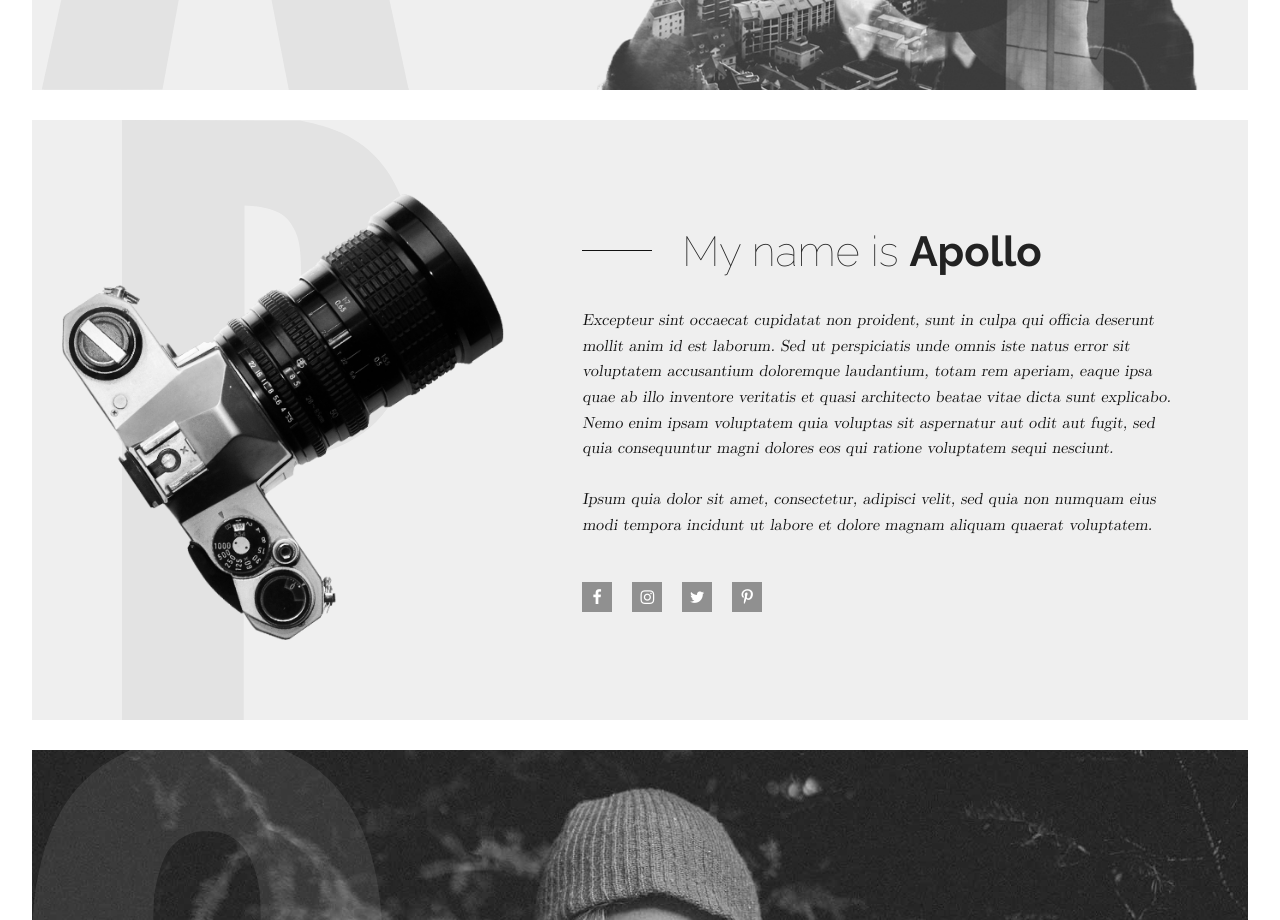
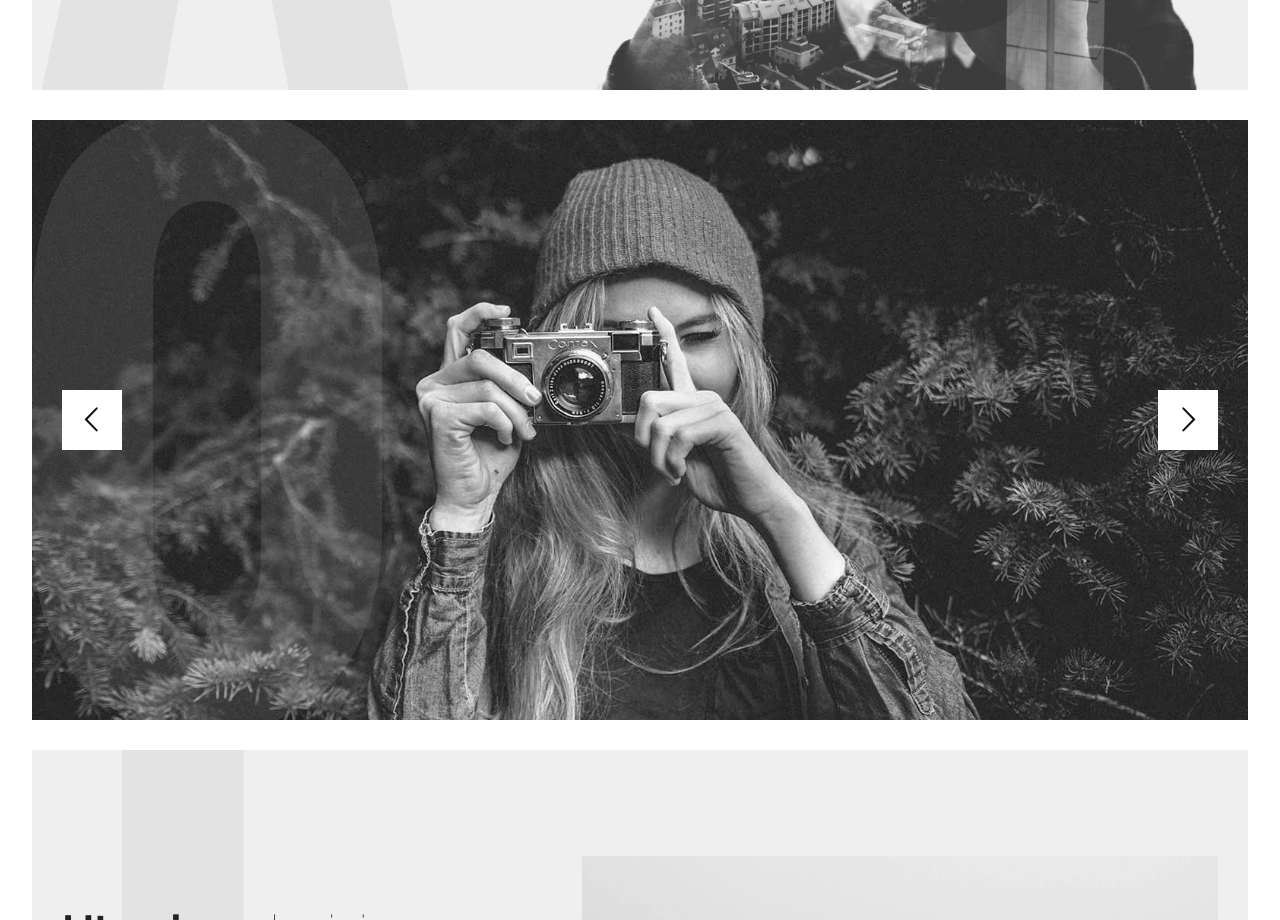
Before and after one commit to Cameronnlk/Cameronnlk.github.io, a plain HTML site: page index.html in a window 1280 px wide. Shown: the part 540-1460 px from the top of the page. Drawn offline with nearby package versions, Linux system fonts and the light colour scheme; files whose address does not match are found by name.

Commit message:
Update index.html

```diff
--- a/index.html
+++ b/index.html
@@ -30,20 +30,6 @@
           <p>Je suis graphiste specialisé dans le montage vidéo, une personne débordande de créativité   </p>
         </div>
         <div class="photographer"><img src="assets/img/hero.png" alt="Photographer"></div>
-      </div>
-    </section>
-    <section id="about"><svg version="1.1" id="Layer_1" xmlns="http://www.w3.org/2000/svg" xmlns:xlink="http://www.w3.org/1999/xlink" x="0px" y="0px" viewBox="0 0 100 203.6" style="enable-background:new 0 0 100 203.6;" xml:space="preserve">
-<g transform="translate(0.000000,749.000000) scale(0.100000,-0.100000)">
-	<path d="M0,6471.9V5454.2h206.5h206.5v436.2v436.2h7.6c19.8,0.3,107.9,5.7,128.3,8.2c90.2,10.9,154.9,29.4,220.4,62.8c141.1,72.6,213.3,213.3,228.3,444.1c8.7,135.3-7.3,272.3-42.9,368.3c-48.6,130.5-131,212.8-253.8,253.8c-15.5,5.2-43.5,12.8-62.2,17.1l-34,7.3l-302.2,0.8L0,7490V6471.9z M490.5,7190.8c51.1-13.6,71.2-28.8,92.9-69.8c22.3-41.9,26.4-81.5,24.7-243.2l-1.4-115l-8.4-32.1c-10.9-40.5-13.6-45.4-35.6-67.9c-21.2-22-30.7-27.4-60.6-34.5c-18.8-4.3-68.2-10.9-82.6-10.9c-3.3,0-3.8,44-3.8,291.1v291.3l26.6-1.6C456.8,7197.3,478.6,7194,490.5,7190.8z"/>
-</g>
-</svg>
-      <div class="wrapper">
-        <div class="camera"><img src="assets/img/camera.png" alt="Camera"></div>
-        <div class="blurb">
-          <h2>My name is <strong>Apollo</strong></h2>
-          <p>Excepteur sint occaecat cupidatat non proident, sunt in culpa qui officia deserunt mollit anim id est laborum. Sed ut perspiciatis unde omnis iste natus error sit voluptatem accusantium doloremque laudantium, totam rem aperiam, eaque ipsa quae ab illo inventore veritatis et quasi architecto beatae vitae dicta sunt explicabo. Nemo enim ipsam voluptatem quia voluptas sit aspernatur aut odit aut fugit, sed quia consequuntur magni dolores eos qui ratione voluptatem sequi nesciunt.<br><br>Ipsum quia dolor sit amet, consectetur, adipisci velit, sed quia non numquam eius modi tempora incidunt ut labore et dolore magnam aliquam quaerat voluptatem.</p>
-          <div class="social"><a href="#"><i class="icon-facebook"></i></a><a href="#"><i class="icon-instagram"></i></a><a href="#"><i class="icon-twitter"></i></a><a href="#"><i class="icon-pinterest-p"></i></a></div>
-        </div>
       </div>
     </section>
     <section id="full-slide"><svg version="1.1" id="Layer_1" xmlns="http://www.w3.org/2000/svg" xmlns:xlink="http://www.w3.org/1999/xlink" x="0px" y="0px" viewBox="0 0 100 171.2" style="enable-background:new 0 0 100 171.2;" xml:space="preserve">
```
